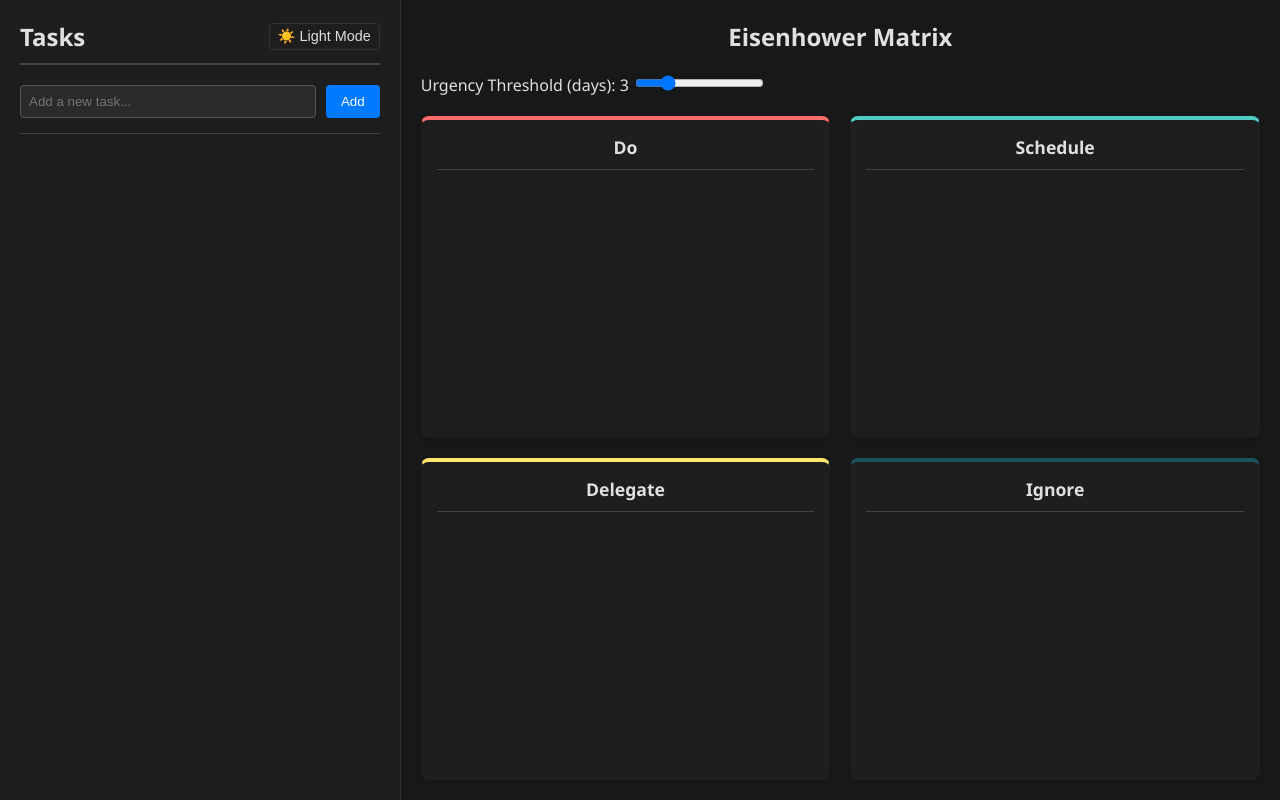
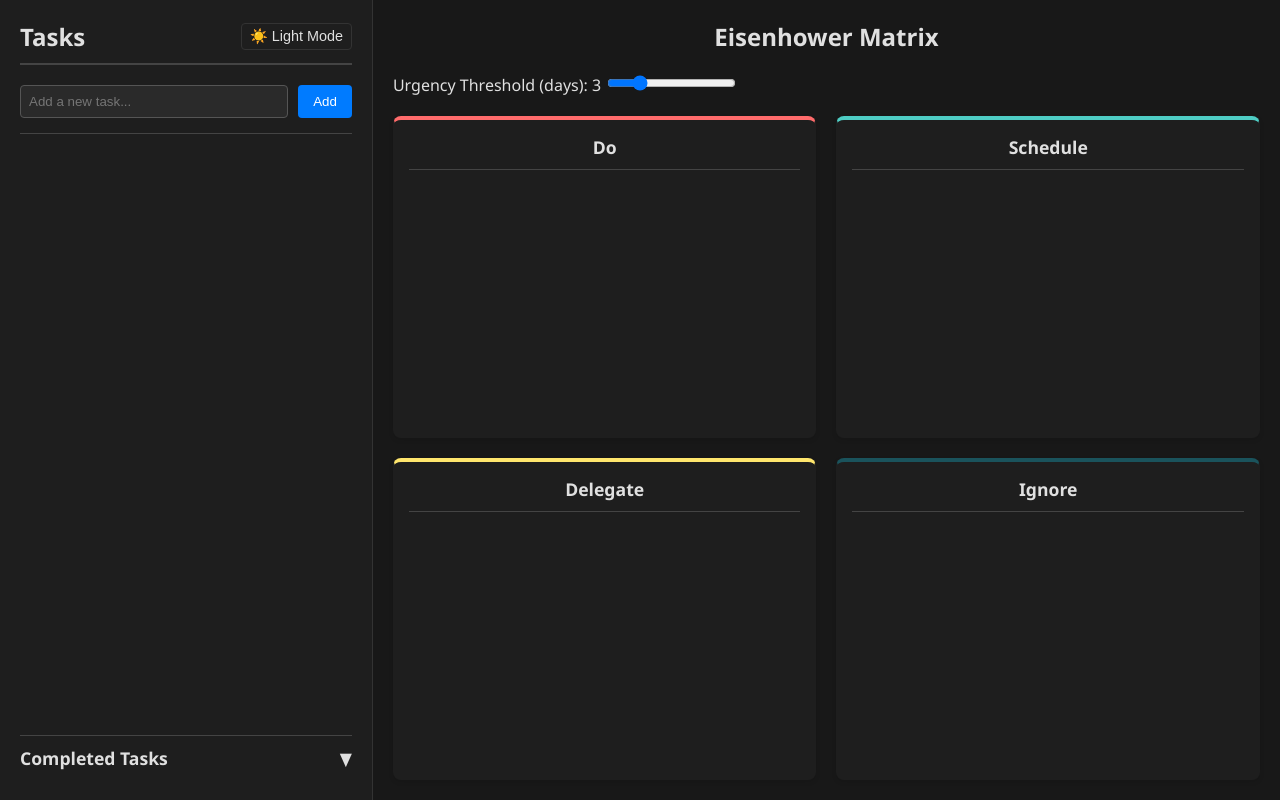
Before and after one commit to SamuelHLewis/kairos, a Flask app: page / in a window 1280 px wide. Run offline with Flask 3, Linux system fonts and the light colour scheme; data that the repository does not hold is empty.

Commit message:
Add expandable section for completed tasks

```diff
--- a/static/script.js
+++ b/static/script.js
@@ -40,11 +40,33 @@ function fetchTasks() {
 
 function renderTaskList(tasks) {
     const taskList = document.getElementById('task-list');
+    const completedTaskList = document.getElementById('completed-task-list');
     taskList.innerHTML = '';
+    completedTaskList.innerHTML = '';
 
-    tasks.forEach(task => {
-        if (task.status === 'complete') return;
+    const activeTasks = tasks.filter(task => task.status !== 'complete');
+    const completedTasks = tasks.filter(task => task.status === 'complete');
 
+    // Sort completed tasks in reverse chronological order
+    completedTasks.sort((a, b) => {
+        const timeA = a.completed_at ? new Date(a.completed_at).getTime() : 0;
+        const timeB = b.completed_at ? new Date(b.completed_at).getTime() : 0;
+        if (timeA !== timeB) return timeB - timeA;
+        return b.id - a.id;
+    });
+
+    activeTasks.forEach(task => {
+        const li = createTaskElement(task);
+        taskList.appendChild(li);
+    });
+
+    completedTasks.forEach(task => {
+        const li = createTaskElement(task);
+        completedTaskList.appendChild(li);
+    });
+}
+
+function createTaskElement(task) {
     const li = document.createElement('li');
     li.className = `task-item ${task.status === 'complete' ? 'completed' : ''}`;
 
@@ -71,8 +93,18 @@ function renderTaskList(tasks) {
             <button class="delete-btn" onclick="deleteTask('${task.id}')">Delete</button>
         </div>
     `;
-        taskList.appendChild(li);
-    });
+    return li;
+}
+
+function toggleCompletedTasks() {
+    const section = document.querySelector('.completed-tasks-section');
+    const icon = document.getElementById('completed-toggle-icon');
+    section.classList.toggle('expanded');
+    if (section.classList.contains('expanded')) {
+        icon.textContent = '▲';
+    } else {
+        icon.textContent = '▼';
+    }
 }
 
 function handleEnter(event) {
--- a/static/style.css
+++ b/static/style.css
@@ -71,9 +71,52 @@ body {
     background-color: var(--panel-bg);
     border-right: 1px solid var(--border-color);
     padding: 20px;
-    overflow-y: auto;
+    display: flex;
+    flex-direction: column;
+    box-sizing: border-box;
     box-shadow: 2px 0 5px rgba(0,0,0,0.05);
     transition: background-color 0.3s, border-color 0.3s;
+}
+
+.active-tasks-container {
+    flex: 1;
+    overflow-y: auto;
+    min-height: 0;
+}
+
+.completed-tasks-section {
+    margin-top: 10px;
+    border-top: 1px solid var(--border-light);
+    display: flex;
+    flex-direction: column;
+    transition: flex 0.3s;
+}
+
+.completed-tasks-section.expanded {
+    flex: 1;
+    min-height: 0;
+}
+
+.completed-tasks-section h3 {
+    margin: 10px 0 0 0;
+    padding-bottom: 10px;
+    font-size: 1.1em;
+    cursor: pointer;
+    display: flex;
+    justify-content: space-between;
+    align-items: center;
+    user-select: none;
+}
+
+.completed-tasks-container {
+    overflow-y: auto;
+    display: none;
+    flex: 1;
+    min-height: 0;
+}
+
+.completed-tasks-section.expanded .completed-tasks-container {
+    display: block;
 }
 
 .task-list-panel h2 {
--- a/templates/index.html
+++ b/templates/index.html
@@ -21,9 +21,22 @@
                 <input type="text" id="new-task-input" placeholder="Add a new task..." onkeypress="handleEnter(event)">
                 <button onclick="addTask()">Add</button>
             </div>
-            <ul id="task-list">
-                <!-- Tasks will be injected here via JS -->
-            </ul>
+            <div class="active-tasks-container">
+                <ul id="task-list">
+                    <!-- Tasks will be injected here via JS -->
+                </ul>
+            </div>
+            <div class="completed-tasks-section">
+                <h3 onclick="toggleCompletedTasks()">
+                    Completed Tasks
+                    <span id="completed-toggle-icon">▼</span>
+                </h3>
+                <div class="completed-tasks-container" id="completed-tasks-container">
+                    <ul id="completed-task-list">
+                        <!-- Completed tasks will be injected here via JS -->
+                    </ul>
+                </div>
+            </div>
         </div>
         <div class="matrix-panel">
             <h2>Eisenhower Matrix</h2>
```
Lines whose indentation alone changed are shown as unchanged.
